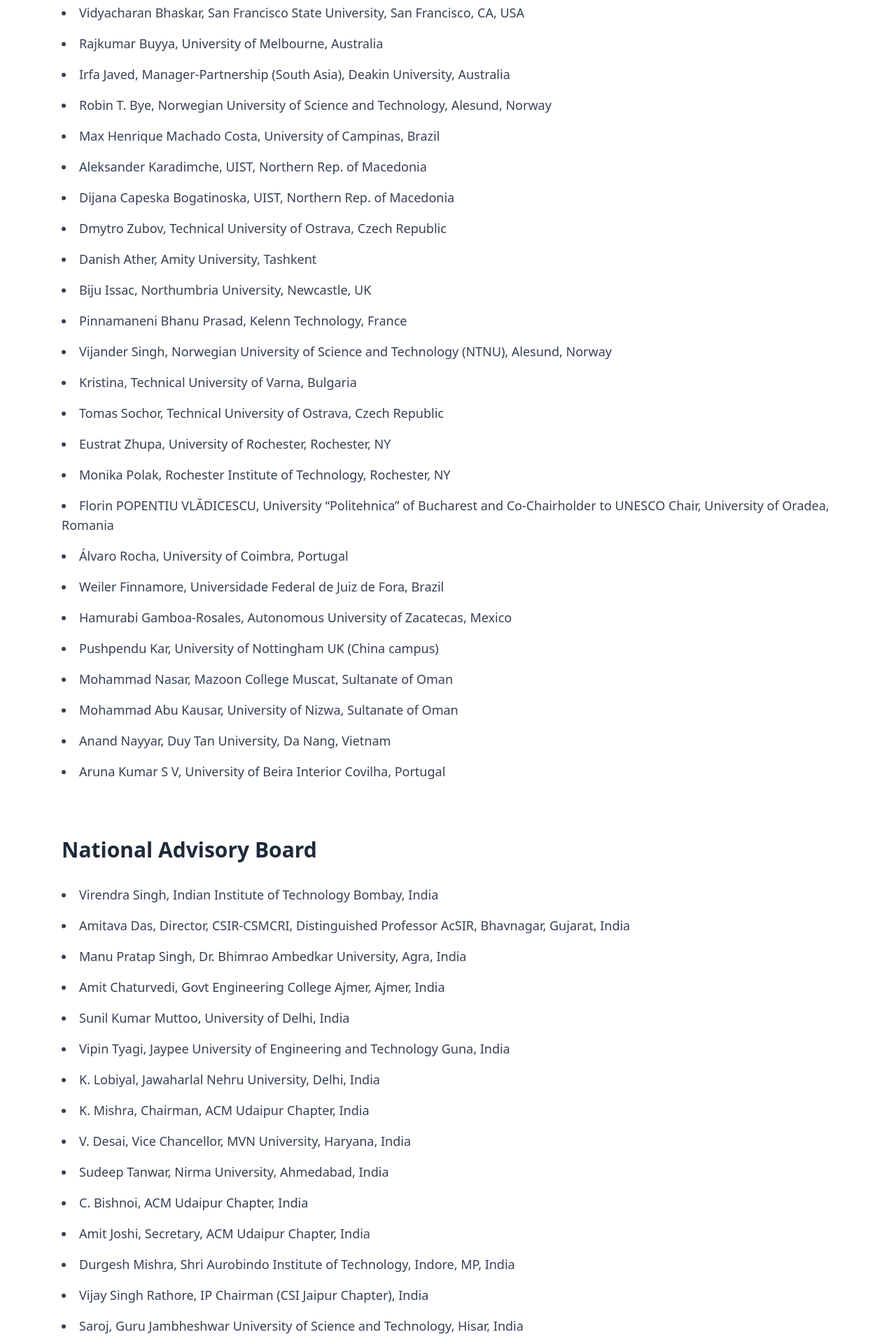
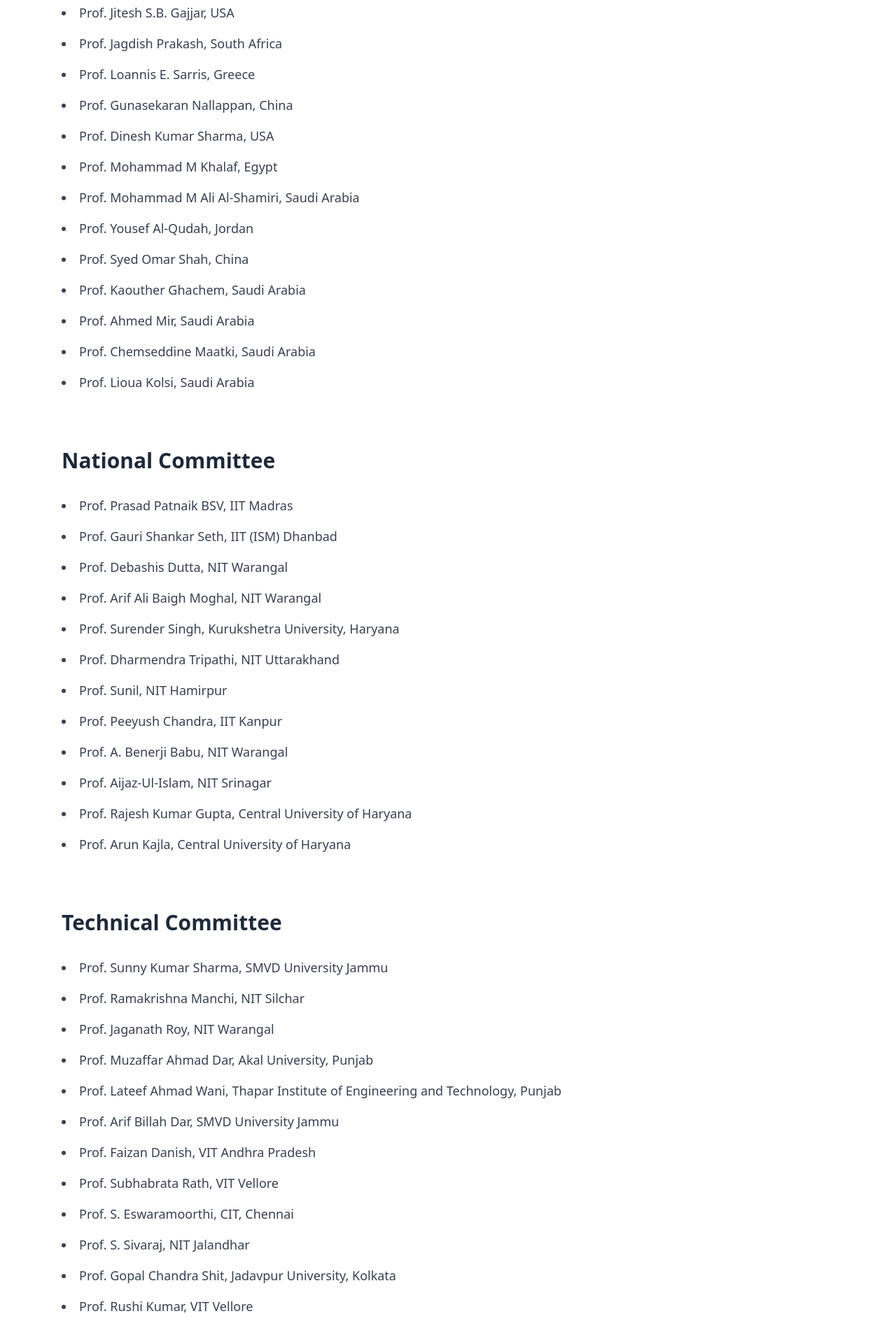
Before and after one commit to kriti2307/trustnet1, a React (Vite) app: page /committee/advisory in a window 1280 px wide. Shown: the part 360-2280 px from the top of the page at 70% size. Built offline with nearby package versions, Linux system fonts and the light colour scheme.

Commit message:
changes made

```diff
--- a/pages/committee.jsx
+++ b/pages/committee.jsx
@@ -1,73 +1,55 @@
 import React from "react";
 
 /* ================= INTERNATIONAL ================= */
-
 const INTERNATIONAL_ADVISORY = [
-  "Vidyacharan Bhaskar, San Francisco State University, San Francisco, CA, USA",
-  "Rajkumar Buyya, University of Melbourne, Australia",
-  "Irfa Javed, Manager-Partnership (South Asia), Deakin University, Australia",
-  "Robin T. Bye, Norwegian University of Science and Technology, Alesund, Norway",
-  "Max Henrique Machado Costa, University of Campinas, Brazil",
-  "Aleksander Karadimche, UIST, Northern Rep. of Macedonia",
-  "Dijana Capeska Bogatinoska, UIST, Northern Rep. of Macedonia",
-  "Dmytro Zubov, Technical University of Ostrava, Czech Republic",
-  "Danish Ather, Amity University, Tashkent",
-  "Biju Issac, Northumbria University, Newcastle, UK",
-  "Pinnamaneni Bhanu Prasad, Kelenn Technology, France",
-  "Vijander Singh, Norwegian University of Science and Technology (NTNU), Alesund, Norway",
-  "Kristina, Technical University of Varna, Bulgaria",
-  "Tomas Sochor, Technical University of Ostrava, Czech Republic",
-  "Eustrat Zhupa, University of Rochester, Rochester, NY",
-  "Monika Polak, Rochester Institute of Technology, Rochester, NY",
-  "Florin POPENTIU VLĂDICESCU, University “Politehnica” of Bucharest and Co-Chairholder to UNESCO Chair, University of Oradea, Romania",
-  "Álvaro Rocha, University of Coimbra, Portugal",
-  "Weiler Finnamore, Universidade Federal de Juiz de Fora, Brazil",
-  "Hamurabi Gamboa-Rosales, Autonomous University of Zacatecas, Mexico",
-  "Pushpendu Kar, University of Nottingham UK (China campus)",
-  "Mohammad Nasar, Mazoon College Muscat, Sultanate of Oman",
-  "Mohammad Abu Kausar, University of Nizwa, Sultanate of Oman",
-  "Anand Nayyar, Duy Tan University, Da Nang, Vietnam",
-  "Aruna Kumar S V, University of Beira Interior Covilha, Portugal",
+  "Prof. Jitesh S.B. Gajjar, USA",
+  "Prof. Jagdish Prakash, South Africa",
+  "Prof. Loannis E. Sarris, Greece",
+  "Prof. Gunasekaran Nallappan, China",
+  "Prof. Dinesh Kumar Sharma, USA",
+  "Prof. Mohammad M Khalaf, Egypt",
+  "Prof. Mohammad M Ali Al-Shamiri, Saudi Arabia",
+  "Prof. Yousef Al-Qudah, Jordan",
+  "Prof. Syed Omar Shah, China",
+  "Prof. Kaouther Ghachem, Saudi Arabia",
+  "Prof. Ahmed Mir, Saudi Arabia",
+  "Prof. Chemseddine Maatki, Saudi Arabia",
+  "Prof. Lioua Kolsi, Saudi Arabia",
 ];
 
 /* ================= NATIONAL ================= */
+const NATIONAL_ADVISORY = [
+  "Prof. Prasad Patnaik BSV, IIT Madras",
+  "Prof. Gauri Shankar Seth, IIT (ISM) Dhanbad",
+  "Prof. Debashis Dutta, NIT Warangal",
+  "Prof. Arif Ali Baigh Moghal, NIT Warangal",
+  "Prof. Surender Singh, Kurukshetra University, Haryana",
+  "Prof. Dharmendra Tripathi, NIT Uttarakhand",
+  "Prof. Sunil, NIT Hamirpur",
+  "Prof. Peeyush Chandra, IIT Kanpur",
+  "Prof. A. Benerji Babu, NIT Warangal",
+  "Prof. Aijaz-Ul-Islam, NIT Srinagar",
+  "Prof. Rajesh Kumar Gupta, Central University of Haryana",
+  "Prof. Arun Kajla, Central University of Haryana",
+];
 
-const NATIONAL_ADVISORY = [
-  "Virendra Singh, Indian Institute of Technology Bombay, India",
-  "Amitava Das, Director, CSIR-CSMCRI, Distinguished Professor AcSIR, Bhavnagar, Gujarat, India",
-  "Manu Pratap Singh, Dr. Bhimrao Ambedkar University, Agra, India",
-  "Amit Chaturvedi, Govt Engineering College Ajmer, Ajmer, India",
-  "Sunil Kumar Muttoo, University of Delhi, India",
-  "Vipin Tyagi, Jaypee University of Engineering and Technology Guna, India",
-  "K. Lobiyal, Jawaharlal Nehru University, Delhi, India",
-  "K. Mishra, Chairman, ACM Udaipur Chapter, India",
-  "V. Desai, Vice Chancellor, MVN University, Haryana, India",
-  "Sudeep Tanwar, Nirma University, Ahmedabad, India",
-  "C. Bishnoi, ACM Udaipur Chapter, India",
-  "Amit Joshi, Secretary, ACM Udaipur Chapter, India",
-  "Durgesh Mishra, Shri Aurobindo Institute of Technology, Indore, MP, India",
-  "Vijay Singh Rathore, IP Chairman (CSI Jaipur Chapter), India",
-  "Saroj, Guru Jambheshwar University of Science and Technology, Hisar, India",
-  "Yudhvir Singh, Maharshi Dayanand University, Rohtak, India",
-  "Santosh Vishwakarma, Gyan Ganga Institute of Technology and Sciences, Jabalpur, India",
-  "Rishi Pal Singh, Guru Jambheshwar University of Science and Technology, Hisar, India",
-  "Rahul Rishi, Maharshi Dayanand University, Rohtak, India",
-  "Neeta Nain, Malaviya National Institute of Technology, Jaipur, India",
-  "Om Parkash Sangwan, Guru Jambheshwar University of Science and Technology, Hisar, India",
-  "Sumeet Gill, Maharshi Dayanand University, Rohtak, India",
-  "Pankaj Lathar, Ch. Brahm Prakash Government Engineering College, Jaffarpur, Delhi, India",
-  "Girish Sharma, Bhai Parmanand Institute of Business Studies, Delhi, India",
-  "Naveen Kumar, Indira Gandhi National Open University, New Delhi, India",
-  "Amit Choudhary, Maharaja Surajmal Institute, New Delhi, India",
-  "Srinivasa K G, Ch. Brahm Prakash Government Engineering College, Jaffarpur, Delhi, India",
-  "Anoop Singh Poonia, Vivekananda Global University, Jaipur, India",
-  "Pradeep Tomar, Gautam Buddha University, Greater Noida, India",
-  "Mukesh Kumar Sharma, The Technological Institute of Textile & Sciences, Bhiwani, India",
-  "Sanjay Kumar Sharma, Banasthali Vidyapith, Rajasthan, India",
+/* ================= TECHNICAL ================= */
+const TECHNICAL_COMMITTEE = [
+  "Prof. Sunny Kumar Sharma, SMVD University Jammu",
+  "Prof. Ramakrishna Manchi, NIT Silchar",
+  "Prof. Jaganath Roy, NIT Warangal",
+  "Prof. Muzaffar Ahmad Dar, Akal University, Punjab",
+  "Prof. Lateef Ahmad Wani, Thapar Institute of Engineering and Technology, Punjab",
+  "Prof. Arif Billah Dar, SMVD University Jammu",
+  "Prof. Faizan Danish, VIT Andhra Pradesh",
+  "Prof. Subhabrata Rath, VIT Vellore",
+  "Prof. S. Eswaramoorthi, CIT, Chennai",
+  "Prof. S. Sivaraj, NIT Jalandhar",
+  "Prof. Gopal Chandra Shit, Jadavpur University, Kolkata",
+  "Prof. Rushi Kumar, VIT Vellore",
 ];
 
 /* ================= ORGANIZING ================= */
-
 const ORGANIZING_COMMITTEE = [
   { name: "Mr. S. Vaitheeswaran", role: "Chief Patron", designation: "Chairperson", image: "S-Vaitheeswaran.webp" },
   { name: "Prof. Dr. N. N. Sharma", role: "Patron", designation: "President", image: "dr-nnsharma.webp" },
@@ -104,18 +86,17 @@
       <section className="py-24">
         <div className="max-w-6xl mx-auto px-6">
 
-          {/* Main Heading */}
           <h1 className="text-4xl font-bold text-gray-800 mb-16">
-            {isAdvisory ? "Advisory Board" : "Organizing Committee"}
+            {isAdvisory ? "Committee" : "Organizing Committee"}
             <div className="w-24 h-1 bg-orange-500 mt-3 rounded-full" />
           </h1>
 
           {isAdvisory ? (
             <>
-              {/* International Advisory Board */}
+              {/* International */}
               <div className="mb-20">
                 <h2 className="text-3xl font-semibold text-gray-800 mb-8">
-                  International Advisory Board
+                  International Committee
                 </h2>
                 <ul className="list-disc list-inside space-y-4 text-gray-700 text-lg">
                   {INTERNATIONAL_ADVISORY.map((item, i) => (
@@ -124,10 +105,10 @@
                 </ul>
               </div>
 
-              {/* National Advisory Board */}
-              <div>
+              {/* National */}
+              <div className="mb-20">
                 <h2 className="text-3xl font-semibold text-gray-800 mb-8">
-                  National Advisory Board
+                  National Committee
                 </h2>
                 <ul className="list-disc list-inside space-y-4 text-gray-700 text-lg">
                   {NATIONAL_ADVISORY.map((item, i) => (
@@ -135,16 +116,26 @@
                   ))}
                 </ul>
               </div>
+
+              {/* Technical */}
+              <div>
+                <h2 className="text-3xl font-semibold text-gray-800 mb-8">
+                  Technical Committee
+                </h2>
+                <ul className="list-disc list-inside space-y-4 text-gray-700 text-lg">
+                  {TECHNICAL_COMMITTEE.map((item, i) => (
+                    <li key={i}>{item}</li>
+                  ))}
+                </ul>
+              </div>
             </>
           ) : (
-            /* Organizing Committee - Card Grid (4 per row) */
             <div className="grid grid-cols-1 sm:grid-cols-2 lg:grid-cols-4 gap-8">
               {ORGANIZING_COMMITTEE.map((member, idx) => (
                 <div
                   key={idx}
                   className="bg-[#F27023] rounded-2xl overflow-hidden shadow-xl hover:scale-[1.02] transition"
                 >
-                  {/* Image */}
                   <div className="aspect-[3/4] w-full bg-gray-200 overflow-hidden">
                     <img
                       src={`/assets/committee/${member.image}`}
@@ -154,16 +145,13 @@
                     />
                   </div>
 
-                  {/* Content */}
                   <div className="p-6">
                     <h3 className="text-lg font-semibold text-white">
                       {member.name}
                     </h3>
-
                     <p className="text-white font-medium mt-1">
                       {member.role}
                     </p>
-
                     <p className="text-white/80 text-sm mt-1">
                       {member.designation}
                     </p>
--- a/pages/home.jsx
+++ b/pages/home.jsx
@@ -191,6 +191,44 @@
 
   </div>
 </section>
+
+{/* ================= ABOUT DEPARTMENT OF MATHEMATICS & STATISTICS ================= */}
+<section className="bg-trustnet-bg-light py-20">
+  <div className="w-full px-6">
+
+    {/* Heading */}
+    <div className="text-center mb-12">
+      <h2 className="text-3xl md:text-4xl font-bold text-slate-700">
+        Department of Mathematics and Statistics
+      </h2>
+      <div className="w-24 h-1 bg-trustnet-primary mx-auto mt-4 rounded-full"></div>
+    </div>
+
+    {/* Wider Content Card */}
+    <div className="bg-white rounded-2xl shadow-lg border border-trustnet-bg-light
+                    px-10 md:px-16 lg:px-32 py-12
+                    max-w-screen-2xl mx-auto">
+
+      <p className="text-gray-700 text-lg leading-relaxed text-justify">
+        The Department of Mathematics and Statistics is dedicated to delivering
+        high-quality education and fostering a strong research-oriented
+        environment. With a balanced focus on teaching, research, and student
+        development, the department is supported by experienced faculty members
+        with strong research credentials and exposure to leading academic and
+        research institutions.
+      </p>
+
+      <p className="text-gray-700 text-lg leading-relaxed mt-6 text-justify">
+        The department is committed to promoting research in both fundamental and
+        applied areas of mathematics and statistics, enabling students to excel
+        academically and succeed in diverse professional and research careers.
+      </p>
+
+    </div>
+
+  </div>
+</section>
+
 
 
 
```
